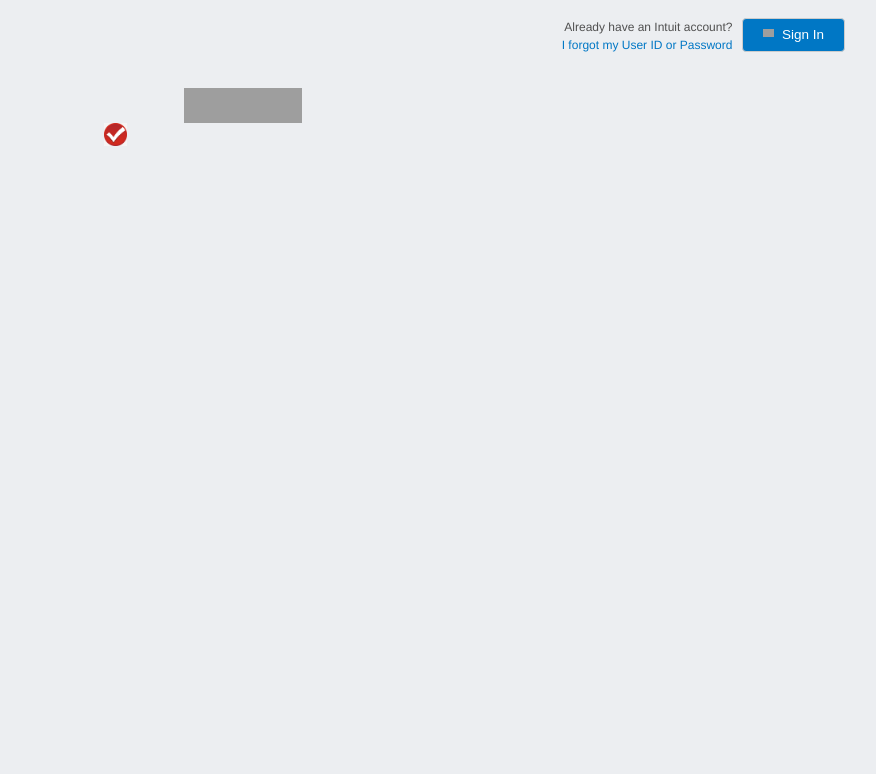
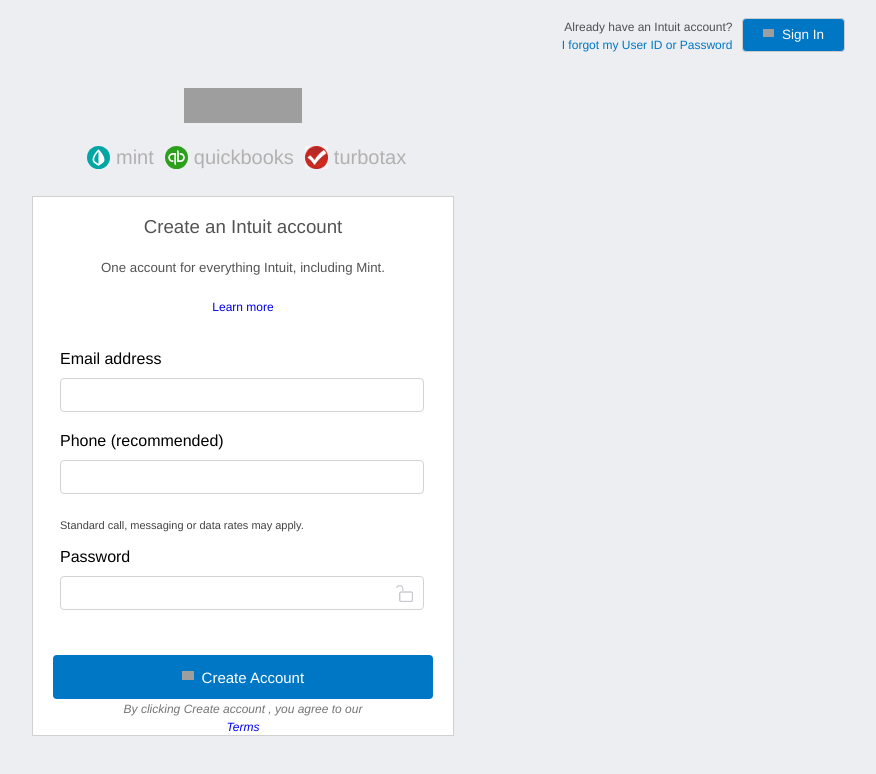
Before and after one commit to jabichris/Eras-Chris-html-form, a website: page index.html in a window 1280 px wide. Shown: the whole page, without its empty margins (397-1273 px from the left). Drawn offline with Linux system fonts and the light colour scheme; grey boxes are pictures that could not be loaded.

Commit message:
add form

```diff
--- a/index.css
+++ b/index.css
@@ -1,3 +1,6 @@
+* {
+  font-family: AvenirNextRegular, Helvetica, Arial, Verdana, Tahoma, sans-serif;
+}
 body {
   background: #eceef1;
 }
@@ -63,13 +66,131 @@
   padding: 0;
 }
 .form-header ul {
-  height: 23px;
-  width: 318px;
+  width: 400px;
   overflow: hidden;
   margin-bottom: 15px;
   list-style-type: none;
   margin: auto;
+  display: flex;
+  margin-top: 20px;
 }
 .form-header li {
   text-decoration: none;
+  margin: 3px;
 }
+.form-header span {
+  padding-right: 5px;
+  font-family: Helvetica, sans-serif;
+  font-size: 20px;
+}
+.form-header a {
+  color: #b3b0b0;
+  text-decoration: none;
+}
+.form-header {
+  margin-left: 42px;
+}
+.form {
+  height: auto;
+  display: flex;
+  justify-content: center;
+  padding-top: 20px;
+}
+.form-signup {
+  width: 420px;
+  height: auto;
+  text-align: center;
+  background-color: #fff;
+  border-width: 1px;
+  border-color: #d1d1d1;
+  border-style: solid;
+}
+.form-signup h3 {
+  font-weight: lighter;
+  color: #535353;
+}
+.form-signup h5 {
+  font-weight: lighter;
+  color: #535353;
+}
+.form-signup a {
+  font-family: Helvetica, sans-serif;
+  text-decoration: none;
+  margin-top: 0;
+  font-weight: lighter;
+  font-size: 12px;
+}
+.form-fieldset {
+  padding-top: 20px;
+  border: none;
+  display: flex;
+  flex-direction: column;
+  align-items: flex-start;
+  margin: 15px;
+}
+.form-fieldset input {
+  border-width: 1px;
+  border-color: #d3d3d3;
+  width: 89.45%;
+  margin-top: 10px;
+  margin-bottom: 20px;
+  border-radius: 4px;
+  height: 30px;
+  border-style: solid;
+  padding-left: 5px;
+  padding-right: 30px;
+}
+.form-fieldset span {
+  padding-bottom: 17px;
+  padding-top: 5px;
+  font-size: 11px;
+  color: #444;
+}
+#password {
+  background-image: url(./images/lock.png);
+  background-position: right center;
+  background-position-x: right;
+  background-repeat: no-repeat;
+  background-color: #fff;
+  background-size: 17px 17px;
+  background-position-x: 97%;
+}
+#submit-btn {
+  background: #0077c5;
+  border: #0077c5;
+  width: 100%;
+  height: 44px;
+  border-radius: 4px;
+}
+#btn-image {
+  height: 1em;
+  width: 0.8em;
+  /* margin-top: 2px; */
+  margin-right: 4px;
+  vertical-align: text-top;
+  display: inline-block;
+  background-image: url(https://plugin.intuitcdn.net/identity-authn-core-ui/1.6.5/images/icon-whitelock@3x.png);
+  background-size: contain;
+  background-repeat: no-repeat;
+  font-size: 15px;
+}
+#btn-text {
+  margin-top: 3px;
+  color: #fff;
+  font-size: 15px;
+}
+.signup-action {
+  width: 380px;
+  height: 44px;
+  margin: auto;
+}
+.form-footer {
+  text-align: center;
+}
+.terms {
+  font-style: italic;
+  color: #757575;
+  font-size: 12px;
+}
+#terms-text {
+}
--- a/index.html
+++ b/index.html
@@ -39,15 +39,95 @@
               <ul>
                 <li>
                   <a>
-                    <img src="images/turbotax.jpg" rel="shortcut icon" alt="turbotax" style="width: 23px; height: 23px;"/>
+                    <img
+                      src="images/mint-favicon.svg"
+                      rel="shortcut icon"
+                      alt="turbotax"
+                      style="width: 23px; height: 23px;"
+                    />
                   </a>
                 </li>
                 <li>
-                  <a href="#">turbotax</a>
+                  <span>
+                    <a href="#">mint</a>
+                  </span>
+                </li>
+                <li>
+                  <a>
+                    <img
+                      src="images/quickbooks.svg"
+                      rel="shortcut icon"
+                      alt="turbotax"
+                      style="width: 23px; height: 23px;"
+                    />
+                  </a>
+                </li>
+                <li>
+                  <span>
+                    <a href="#">quickbooks</a>
+                  </span>
+                </li>
+                <li>
+                  <a>
+                    <img
+                      src="images/turbotax.jpg"
+                      rel="shortcut icon"
+                      alt="turbotax"
+                      style="width: 23px; height: 23px;"
+                    />
+                  </a>
+                </li>
+                <li>
+                  <span>
+                    <a href="#">turbotax</a>
+                  </span>
                 </li>
               </ul>
             </div>
           </div>
+          <section class="form">
+            <form class="form-signup">
+              <h3>Create an Intuit account</h3>
+              <h5>One account for everything Intuit, including Mint.</h5>
+              <a href="#">Learn more</a>
+              <fieldset class="form-fieldset">
+                <label for="email">Email address</label>
+                <input id="email" type="email" name="email" required />
+                <label for="phone">Phone (recommended)</label>
+                <input id="phone" type="tel" name="phone" required />
+                <span>Standard call, messaging or data rates may apply.</span>
+                <label for="password">Password</label>
+                <input
+                  id="password"
+                  class="password"
+                  type="password"
+                  name="password"
+                  required
+                />
+              </fieldset>
+              <div class="signup-action">
+                <button id="submit-btn">
+                  <span id="btn-image"></span>
+                  <span id="btn-text">Create Account</span>
+                </button>
+              </div>
+              <footer class="form-footer">
+                <span class="terms">
+                  <span id="terms-text">
+                    By clicking
+                    <span id="use-btn-name">
+                      Create account
+                    </span>
+                    , you agree to our
+                    <br />
+                    <a href="https://www.mint.com/terms" target="_blank"
+                      >Terms</a
+                    >
+                  </span>
+                </span>
+              </footer>
+            </form>
+          </section>
         </div>
       </section>
     </section>
```
Also changed, not shown: images/lock.png (added), images/mint-favicon.svg (added), images/quickbooks.svg (added), 3 other files.
